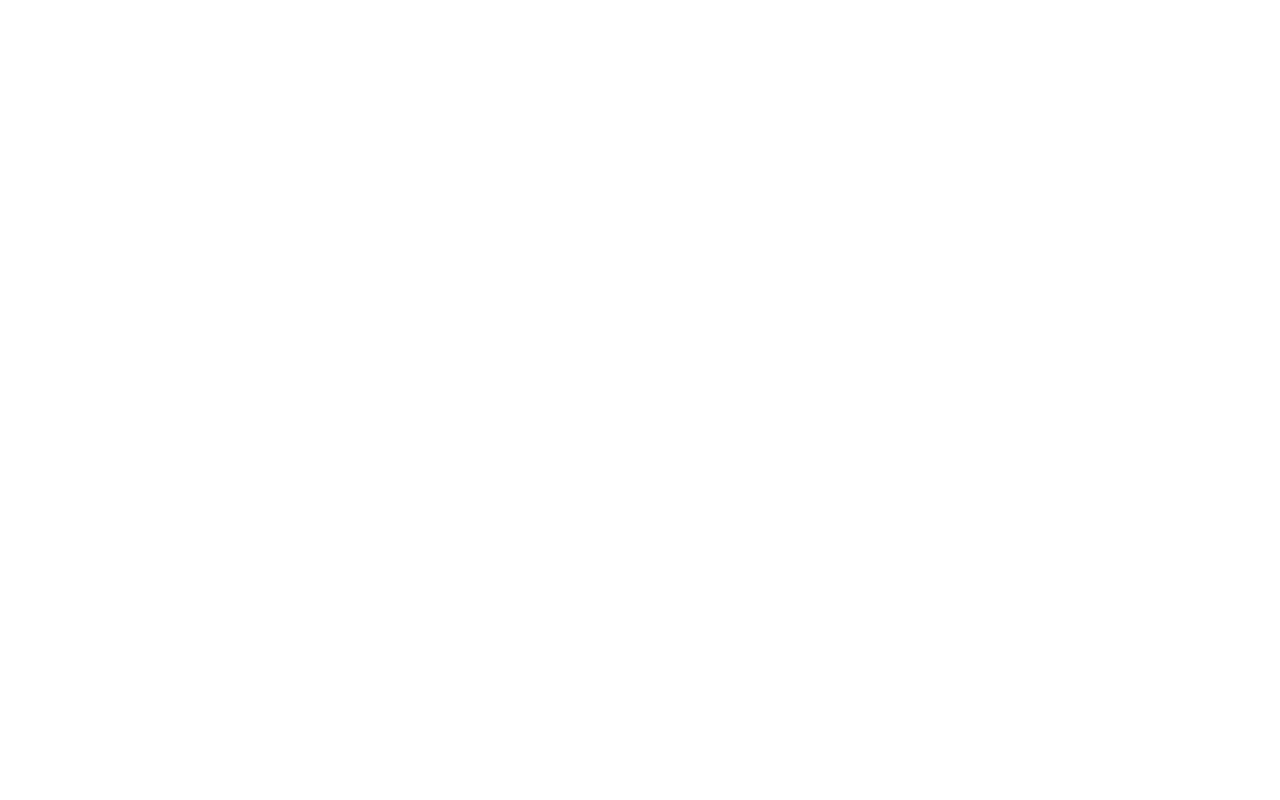
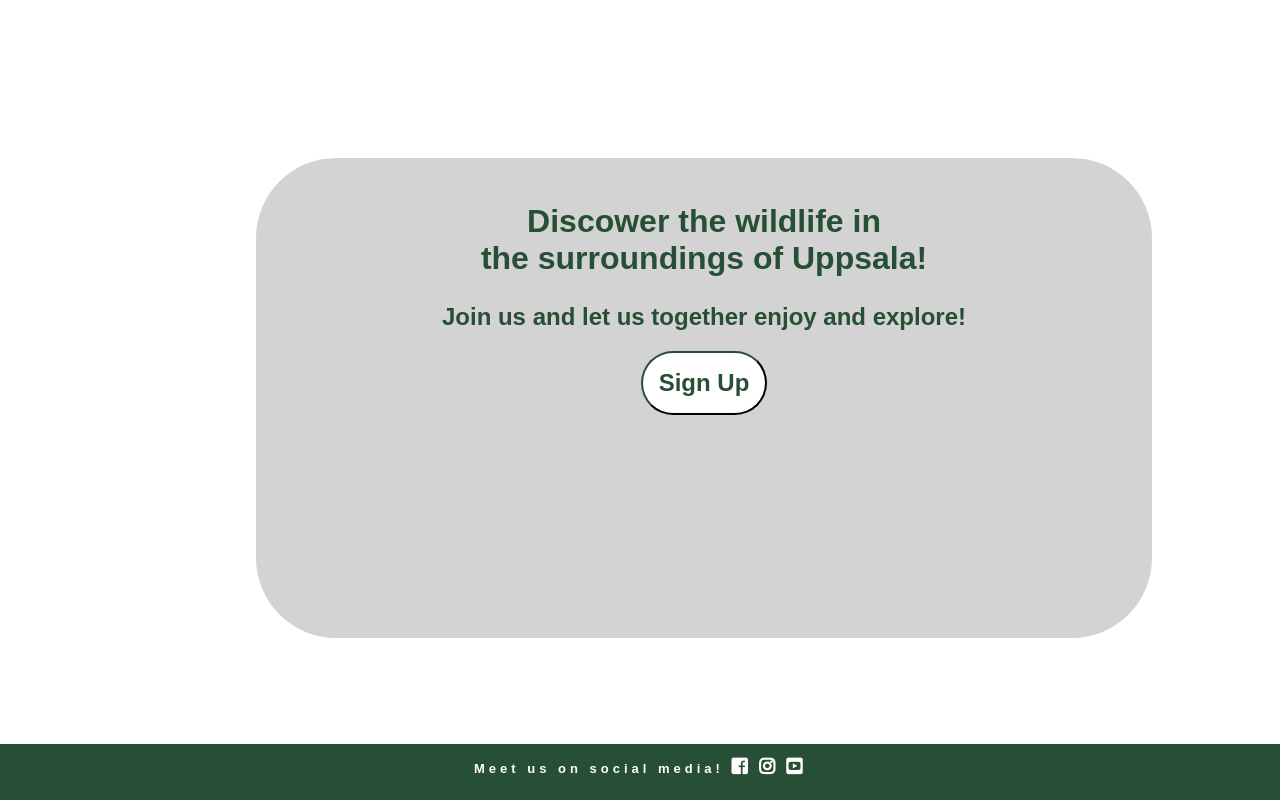
Before and after one commit to joustraelisabeth/milestone_one, a plain HTML site: page about.html in a window 1280 px wide. Drawn offline with Linux system fonts and the light colour scheme.

Commit message:
index done

```diff
--- a/about.html
+++ b/about.html
@@ -3,9 +3,65 @@
 <head>
     <meta charset="UTF-8">
     <meta name="viewport" content="width=device-width, initial-scale=1.0">
+
+
     <title>Discower the Wildlife in the surroundings of Uppsala</title>
+
+    <link rel="stylesheet" href="https://use.fontawesome.com/releases/v5.6.3/css/all.css" integrity="sha384-UHRtZLI+pbxtHCWp1t77Bi1L4ZtiqrqD80Kn4Z8NTSRyMA2Fd33n5dQ8lWUE00s/" crossorigin="anonymous"/>
+
+
+    <link rel="stylesheet" href="assets/css/style.css" type="text/css"/>
+
+
 </head>
+
+
 <body>
+     <div class= "bg-home">
+     <header>
 
+
+         <ul class="menu-design">
+             <li><a href="signup.html">Sign Up</a></li>
+             <li><a href="about.html">About</a></li>
+             <li><a href="index.html" id="displayed-file">Home</a></li>
+
+         </ul>
+
+         </header>
+
+         <section>
+            <div class="intro-text-square">
+                <br>
+                <h1 class="call-out">Discower the wildlife in<br>
+                 the surroundings of Uppsala!
+                </h1>
+
+                     <p>
+                      Join us and let us together enjoy and explore!
+                     </p>
+                     <a href="signup.html" class="signup"><button>Sign Up</button></a>
+            </div>
+        </section>
+        <footer>
+            <div class="footer-design">
+                <p>Meet us on social media!
+                     <a href="https://www.facebook.com" target="_blank"><i class="fab fa-facebook-square"></i></a>
+                     <a href="https://www.instagram.com" target="_blank"><i class="fab fa-instagram"></i></a>
+                     <a href="https://www.youtube.com" target="_blank"><i class="fab fa-youtube-square"></i></a>
+
+
+
+
+                 </p>
+
+            </div>
+
+        </footer>
+      </div>
 </body>
+
+
+
+
 </html>
--- a/assets/css/style.css
+++ b/assets/css/style.css
@@ -34,14 +34,14 @@ margin-left: -8px;
 
 .menu-design a:hover {
     text-decoration: none;
-    color:#569961;
+    color:#274F35;
     font-family: Arial, Helvetica, sans-serif;
     font-weight: bold;
     font-size: large;
 }
 
 #displayed-file {
-   text-decoration: underline overline;
+   text-decoration: underline overline solid;
 }
 
 /* ----------------------------------------------------Info-text Home */
@@ -61,7 +61,7 @@ margin-left: -8px;
 }
 
 .call-out  {
-    color:rgb(24, 66, 45);
+    color:#274F35;
     font-family: Arial, Helvetica, sans-serif;
     font-weight: bold;
     font-size: xx-large;
@@ -69,16 +69,19 @@ margin-left: -8px;
 }
 
 .intro-text-square p {
-    color:rgb(24, 66, 45);
+    color:#274F35;
     font-family: Arial, Helvetica, sans-serif;
     font-weight: bold;
     font-size: x-large;
+    margin: 20px; 10px;
 }
 
-.signup {
+/* ----------------------------------------------------Sign Up button */
+
+.signup button {
     background:#fff;
-    color:rgb(24, 66, 45);
-    border-color: rgb(24, 66, 45); ;
+    color:#274F35;
+    border-color: #274F35;
     font-family: Arial, Helvetica, sans-serif;
     border-radius: 2rem;
     font-weight: bold;
@@ -86,13 +89,44 @@ margin-left: -8px;
     padding: 2vh;
 }
 
-.signup:hover {
+.signup button:hover {
     color:#fff;
     border-color: #fff;
-    background:rgb(24, 66, 45);
+    background:#274F35;
     font-family: Arial, Helvetica, sans-serif;
     border-radius: 2rem;
     font-weight: bold;
     font-size: x-large;
     padding: 2vh;
 }
+
+/* ----------------------------------------------------------Footer */
+.footer-design {
+    position: fixed;
+    left: 0;
+    bottom: 0;
+    margin-top: 10px;
+    background-color:#274F35;
+    color:#fff;
+    border-color:#fff;
+    text-align: center;
+    width: 100vw;
+    height: 7vh;
+    z-index: 1;
+    font-size: small;
+    font-family: Arial, Helvetica, sans-serif;
+    font-weight: bold;
+    letter-spacing: 4px;
+
+}
+
+.footer-design a, i {
+
+    color:#fff;
+
+    text-align: center;
+
+    font-size: large;
+
+    font-weight: bold;
+}
```
Also changed, not shown: index.html (+15 -1 lines), signup.html (+56 -0 lines).
